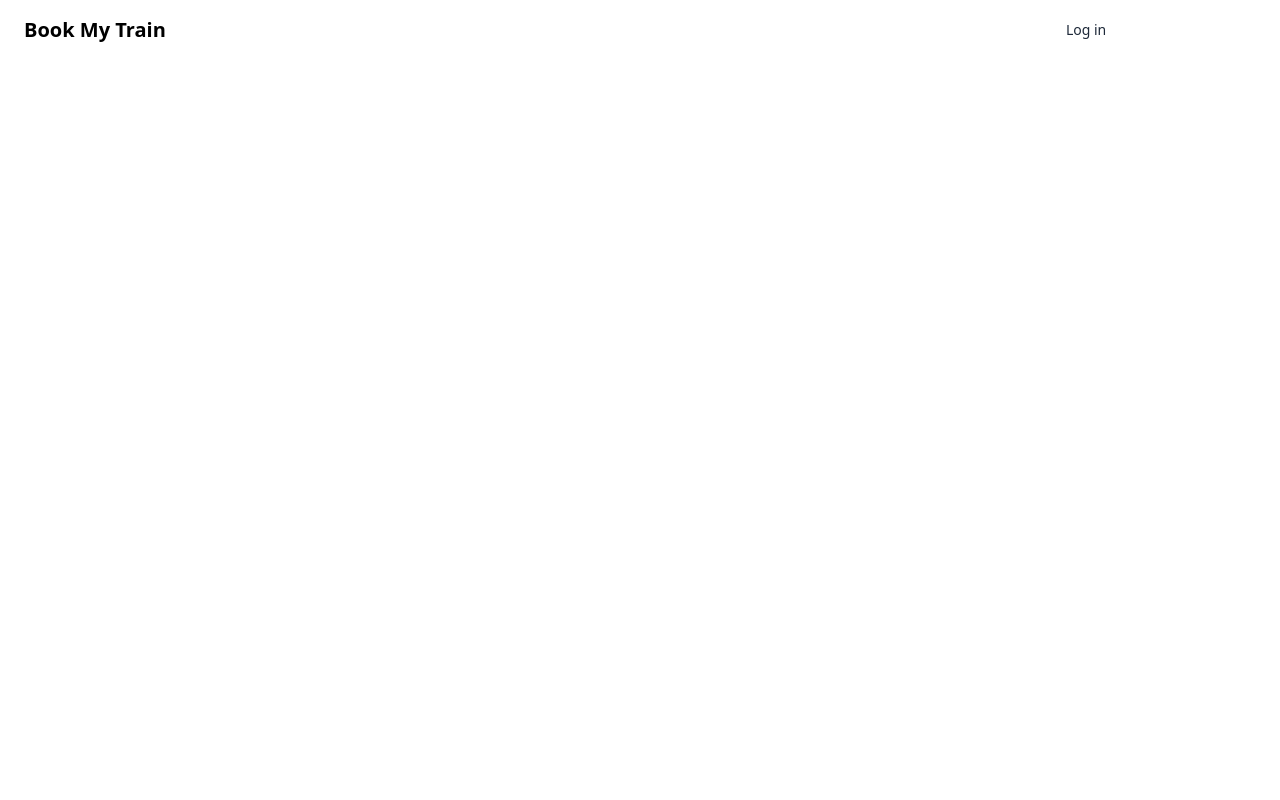
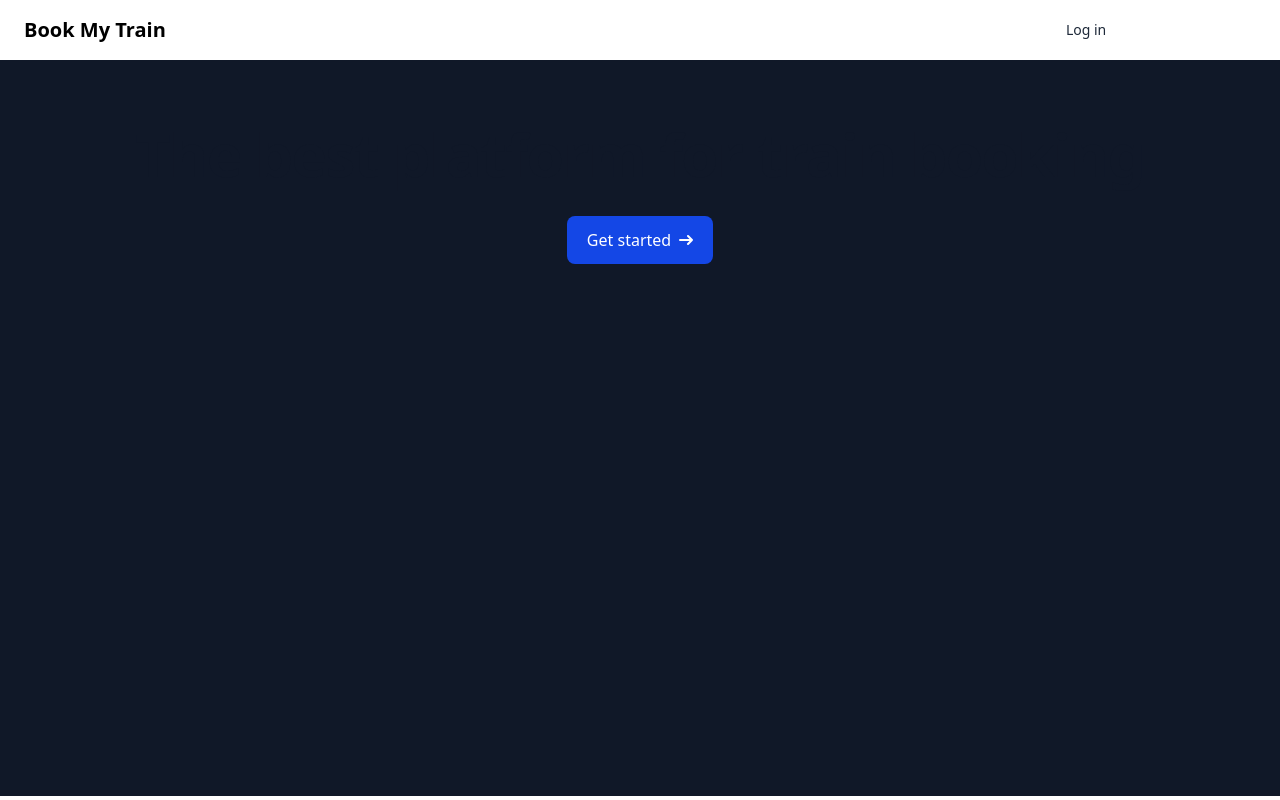
Before and after one commit to biswajittt/book-my-train, a React (Vite) app in the folder client/: page / in a window 1280 px wide. Built offline with nearby package versions, Linux system fonts and the light colour scheme; no server answers.

Commit message:
bug fixed

```diff
--- a/client/src/components/booking/Booking.jsx
+++ b/client/src/components/booking/Booking.jsx
@@ -22,7 +22,7 @@ export default function Booking() {
     const fetchSeats = async () => {
       try {
         const response = await axios.get(
-          "http://localhost:8000/api/bookings/available-seats"
+          `${import.meta.env.VITE_API_URL}/api/bookings/available-seats`
         );
         setSeats(response.data);
         setAvailableSeatsNumber(response.data.length);
@@ -281,7 +281,7 @@ export default function Booking() {
           </div>
         </div>
       )}
-      <section class="bg-white pt-4 antialiased dark:bg-gray-900 md:py-8 h-[100vh]">
+      <section class=" pt-4 antialiased bg-gray-900 md:py-8 h-[100vh]">
         <div class="mx-4 mb-4 bg-blue-100 hover:bg-blue-200 text-blue-800 text-sm font-medium me-2 px-2.5 py-0.5 rounded-sm dark:bg-gray-700 dark:text-blue-400 border border-blue-400 inline-flex items-center justify-center">
           {avaibaleSeatsNumber >= 0 ? (
             <h3>Seats Availabe: {avaibaleSeatsNumber}</h3>
--- /dev/null
+++ b/client/src/components/home/Home.jsx
@@ -0,0 +1,63 @@
+import React from "react";
+import { Link } from "react-router-dom";
+import { useAuth } from "../../context/AuthContext.jsx";
+export default function Home() {
+  const { user } = useAuth(); // Get user details
+  return (
+    <section class="bg-gray-900 h-[92vh]">
+      <div class="py-8 px-4 mx-auto max-w-screen-xl text-center lg:py-16">
+        <h1 class="mb-4 text-4xl font-extrabold tracking-tight leading-none text-gray-900 md:text-5xl lg:text-6xl dark:text-white">
+          The best platform for train booking
+        </h1>
+        <p class="mb-8 text-lg font-normal text-gray-500 lg:text-xl sm:px-16 lg:px-48 dark:text-gray-400"></p>
+        <div class="flex flex-col space-y-4 sm:flex-row sm:justify-center sm:space-y-0">
+          {user ? (
+            <Link
+              to="booking"
+              class="inline-flex justify-center items-center py-3 px-5 text-base font-medium text-center text-white rounded-lg bg-blue-700 hover:bg-blue-800 focus:ring-4 focus:ring-blue-300 dark:focus:ring-blue-900"
+            >
+              Book Now
+              <svg
+                class="w-3.5 h-3.5 ms-2 rtl:rotate-180"
+                aria-hidden="true"
+                xmlns="http://www.w3.org/2000/svg"
+                fill="none"
+                viewBox="0 0 14 10"
+              >
+                <path
+                  stroke="currentColor"
+                  stroke-linecap="round"
+                  stroke-linejoin="round"
+                  stroke-width="2"
+                  d="M1 5h12m0 0L9 1m4 4L9 9"
+                />
+              </svg>
+            </Link>
+          ) : (
+            <Link
+              to="signup"
+              class="inline-flex justify-center items-center py-3 px-5 text-base font-medium text-center text-white rounded-lg bg-blue-700 hover:bg-blue-800 focus:ring-4 focus:ring-blue-300 dark:focus:ring-blue-900"
+            >
+              Get started
+              <svg
+                class="w-3.5 h-3.5 ms-2 rtl:rotate-180"
+                aria-hidden="true"
+                xmlns="http://www.w3.org/2000/svg"
+                fill="none"
+                viewBox="0 0 14 10"
+              >
+                <path
+                  stroke="currentColor"
+                  stroke-linecap="round"
+                  stroke-linejoin="round"
+                  stroke-width="2"
+                  d="M1 5h12m0 0L9 1m4 4L9 9"
+                />
+              </svg>
+            </Link>
+          )}
+        </div>
+      </div>
+    </section>
+  );
+}
--- a/client/src/components/signup/SignUp.jsx
+++ b/client/src/components/signup/SignUp.jsx
@@ -35,7 +35,7 @@ export default function SignUp() {
     setLoading(false);
   };
   return (
-    <div class="m-auto mt-8 w-full max-w-sm p-4 bg-white border border-gray-200 rounded-lg shadow-sm sm:p-6 md:p-8 dark:bg-gray-800 dark:border-gray-700">
+    <div class="m-auto mt-8 w-full max-w-sm p-4 bg-white border border-gray-200 rounded-lg shadow-sm sm:p-6 md:p-8 bg-gray-800 dark:border-gray-700">
       <form class="space-y-6" onSubmit={handleSignUp}>
         <h5 class="text-xl font-medium text-gray-900 dark:text-white">
           Sign up to our platform
--- a/client/src/handlers/bookSeats.js
+++ b/client/src/handlers/bookSeats.js
@@ -1,6 +1,6 @@
 import axios from "axios";
 import { supabase } from "../services/supabaseClient.js";
-const API_URL = "http://localhost:8000/api/bookings/book"; // Adjust based on your backend URL
+const API_URL = `${import.meta.env.VITE_API_URL}/api/bookings/book`; // Adjust based on your backend URL
 
 export const bookSeats = async (travellers, userId) => {
   try {
@@ -20,7 +20,6 @@ export const bookSeats = async (travellers, userId) => {
         },
       }
     );
-    console.log(response);
     return response; // Successfully booked seats
   } catch (error) {
     console.error("Booking error:", error.response?.data || error.message);
--- a/client/src/handlers/cancleSeatHandler.js
+++ b/client/src/handlers/cancleSeatHandler.js
@@ -1,6 +1,6 @@
 import axios from "axios";
 import { supabase } from "../services/supabaseClient.js";
-const API_URL = "http://localhost:8000/api/bookings/cancle-seat"; // Adjust based on your backend URL
+const API_URL = `${import.meta.env.VITE_API_URL}/api/bookings/cancle-seat`; // Adjust based on your backend URL
 
 export const cancleSeats = async (travelerId, seatId) => {
   try {
@@ -19,7 +19,6 @@ export const cancleSeats = async (travelerId, seatId) => {
         },
       }
     );
-    console.log(response);
     return response; // Successfully booked seats
   } catch (error) {
     console.error("Booking error:", error.response?.data || error.message);
--- a/client/src/handlers/fetchAllBookings.js
+++ b/client/src/handlers/fetchAllBookings.js
@@ -1,6 +1,6 @@
 import axios from "axios";
 import { supabase } from "../services/supabaseClient.js";
-const API_URL = "http://localhost:8000/api/bookings/all-bookings"; // Adjust based on your backend URL
+const API_URL = `${import.meta.env.VITE_API_URL}/api/bookings/all-bookings`; // Adjust based on your backend URL
 
 export const fetchAllBookings = async (userId) => {
   try {
@@ -19,7 +19,6 @@ export const fetchAllBookings = async (userId) => {
         },
       }
     );
-    console.log(response);
     return response; // Successfully booked seats
   } catch (error) {
     console.error("Booking error:", error.response?.data || error.message);
--- a/client/src/main.jsx
+++ b/client/src/main.jsx
@@ -14,10 +14,11 @@ import SignIn from "./components/signin/SignIn.jsx";
 import ProtectedRoute from "./components/auth/ProtectedRoute.jsx";
 import { AuthProvider } from "./context/AuthContext.jsx"; // Make sure AuthProvider is imported
 import Dashboard from "./components/dashboard/Dashboard.jsx";
+import Home from "./components/home/Home.jsx";
 const router = createBrowserRouter(
   createRoutesFromElements(
     <Route path="/" element={<App />}>
-      {/* <Route path="" element={<Home />} /> */}
+      <Route path="" element={<Home />} />
       <Route path="signup" element={<SignUp />} />
       <Route path="signin" element={<SignIn />} />
       <Route element={<ProtectedRoute />}>
```
Also changed, not shown: client/src/components/dashboard/Dashboard.jsx (+13 -7 lines).
